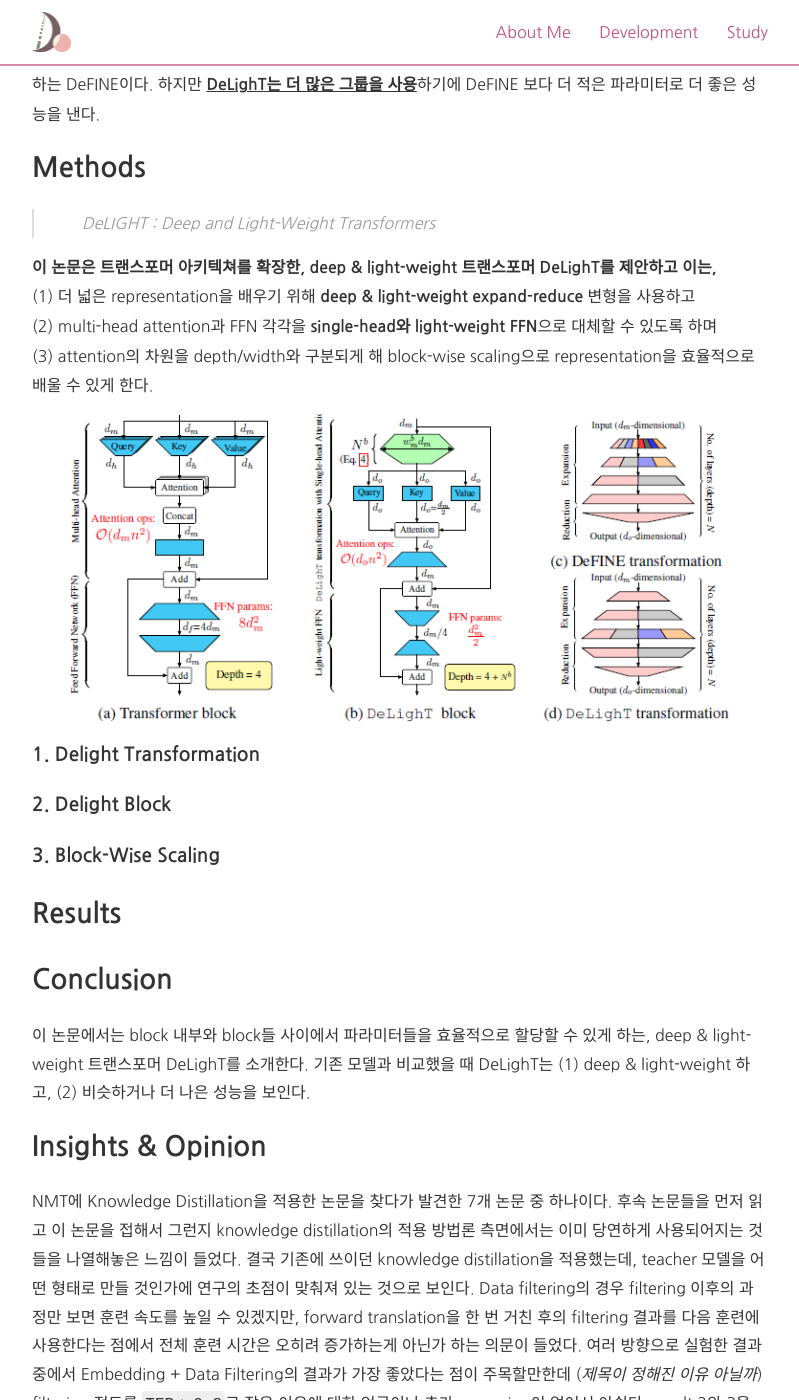
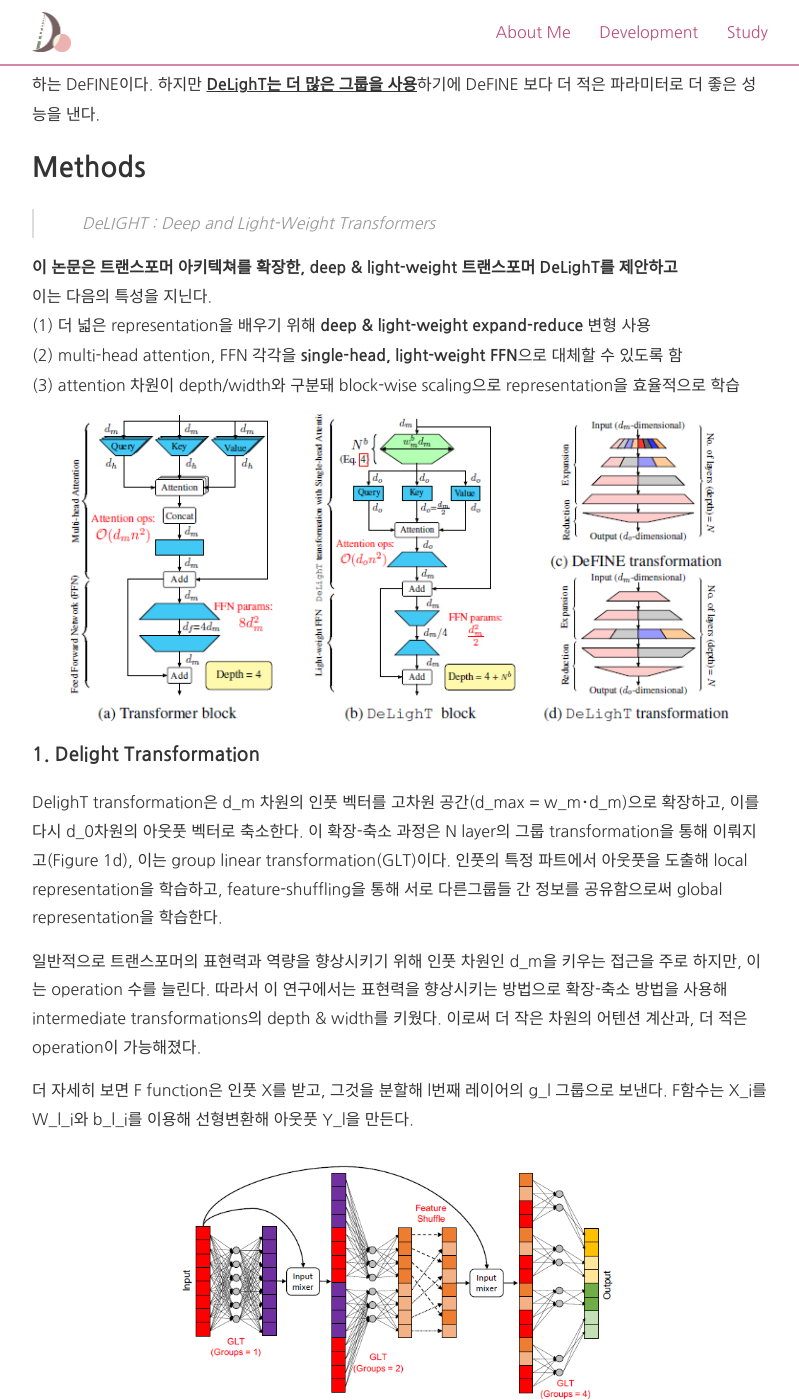
Before and after one commit to doheejin/doheejin.github.io, a Jekyll site: the page built from _posts/2021-03-06-pr-delight-transformer.md, in a window 1280 px wide and 1400 px high, scrolled down 2135 px. Shown: the whole window, without its empty margins (240-1039 px from the left). Built offline with Jekyll 4.4.1, drawn with Linux system fonts in a browser that asks for light colours; nearby versions of some CDN libraries; comment, search, counter and statistics services are not loaded; some of the changed text lies outside the part shown.

Commit message:
add contents to post

```diff
--- a/_posts/2021-03-06-pr-delight-transformer.md
+++ b/_posts/2021-03-06-pr-delight-transformer.md
@@ -46,24 +46,39 @@ sequence model의 발전을 위한 연구들도 많은데, 첫번째는 정확
 ## Methods
 > DeLIGHT : Deep and Light-Weight Transformers
 
-이 논문은 트랜스포머 아키텍쳐를 확장한, deep & light-weight 트랜스포머 DeLighT를 제안하고 이는,
-: (1) 더 넓은 representation을 배우기 위해 **deep & light-weight expand-reduce** 변형을 사용하고
-: (2) multi-head attention과 FFN 각각을 **single-head와 light-weight FFN**으로 대체할 수 있도록 하며
-: (3) attention의 차원을 depth/width와 구분되게 해 block-wise scaling으로 representation을 효율적으로 배울 수 있게 한다.
+이 논문은 트랜스포머 아키텍쳐를 확장한, deep & light-weight 트랜스포머 DeLighT를 제안하고
+: 이는 다음의 특성을 지닌다.
+: (1) 더 넓은 representation을 배우기 위해 **deep & light-weight expand-reduce** 변형 사용
+: (2) multi-head attention, FFN 각각을 **single-head, light-weight FFN**으로 대체할 수 있도록 함
+: (3) attention 차원이 depth/width와 구분돼 block-wise scaling으로 representation을 효율적으로 학습
 
 <img src="/assets/images/delight.PNG" title="delight">
 
 #### 1. Delight Transformation
+DelighT transformation은 d_m 차원의 인풋 벡터를 고차원 공간(d_max = w_m･d_m)으로 확장하고, 이를 다시 d_0차원의 아웃풋 벡터로 축소한다.
+이 확장-축소 과정은 N layer의 그룹 transformation을 통해 이뤄지고(Figure 1d), 이는 group linear transformation(GLT)이다.
+인풋의 특정 파트에서 아웃풋을 도출해 local representation을 학습하고, feature-shuffling을 통해 서로 다른그룹들 간 정보를 공유함으로써 global representation을 학습한다.
+
+일반적으로 트랜스포머의 표현력과 역량을 향상시키기 위해 인풋 차원인 d_m을 키우는 접근을 주로 하지만, 이는 operation 수를 늘린다. 따라서 이 연구에서는 표현력을 향상시키는 방법으로 확장-축소 방법을 사용해 intermediate transformations의 depth & width를 키웠다. 이로써 더 작은 차원의 어텐션 계산과, 더 적은 operation이 가능해졌다.
+
+더 자세히 보면 F function은 인풋 X를 받고, 그것을 분할해 l번째 레이어의 g_l 그룹으로 보낸다. F함수는 X_i를 W_l_i와 b_l_i를 이용해 선형변환해 아웃풋 Y_l을 만든다.
+
+<img src="/assets/images/delight_2.PNG" title="delight_2">
 
 #### 2. Delight Block
+<Figure 1b>를 보면 기존 트랜스포머와 다르게 single-head attention과 light-weight한 FFN을 사용했음을 알 수 있다.
+: 자세한 설명은 논문 참고.
 
 #### 3. Block-Wise Scaling
+더 깊고 넓은 네트워크를 만들기 위해, 이 논문에서는 단순히 모든 블록에 동일한 수의 파라미터를 할당하는 depth나 width wise scaling 대신, block level로 scaling을 했다.
 
-## Results
+<img src="/assets/images/delight_3.PNG" title="delight_3">
+
+## Experiments & Results
+Machine Translation과 Language Modeling 태스크에 적용했다. 결론적으로 두 태스크 모두에서 기존 베이스라인 모델보다 더 적은 파라미터로 비슷하거나 더 뛰어난 성능을 낼 수 있음을 증명해준다. 구체적 setting과 조건은 논문을 통해 확인 가능하다.
 
 ## Conclusion
 이 논문에서는 block 내부와 block들 사이에서 파라미터들을 효율적으로 할당할 수 있게 하는, deep & light-weight 트랜스포머 DeLighT를 소개한다. 기존 모델과 비교했을 때 DeLighT는 (1) deep & light-weight 하고, (2) 비슷하거나 더 나은 성능을 보인다.
 
-
 ## Insights & Opinion
-NMT에 Knowledge Distillation을 적용한 논문을 찾다가 발견한 7개 논문 중 하나이다. 후속 논문들을 먼저 읽고 이 논문을 접해서 그런지 knowledge distillation의 적용 방법론 측면에서는 이미 당연하게 사용되어지는 것들을 나열해놓은 느낌이 들었다. 결국 기존에 쓰이던 knowledge distillation을 적용했는데, teacher 모델을 어떤 형태로 만들 것인가에 연구의 초점이 맞춰져 있는 것으로 보인다. Data filtering의 경우 filtering 이후의 과정만 보면 훈련 속도를 높일 수 있겠지만, forward translation을 한 번 거친 후의 filtering 결과를 다음 훈련에 사용한다는 점에서 전체 훈련 시간은 오히려 증가하는게 아닌가 하는 의문이 들었다. 여러 방향으로 실험한 결과 중에서 Embedding + Data Filtering의 결과가 가장 좋았다는 점이 주목할만한데 (<em>제목이 정해진 이유 아닐까</em>) filtering 정도를 `TER<=0.8`로 잡은 이유에 대한 언급이나 추가 reasoning이 없어서 아쉽다. result 2와 3을 비교한 부분에서는 역시 대부분의 연구에서 highest log probabilities를 기준으로 잡는 것에는 그럴만한 이유가 있구나 하는 생각이 들었지만, 다른 기준을 목표로 훈련시켜 보는 것도 하나의 trial 이 될 수 있다는 것을 배웠다.
+트랜스포머 모델을 변형하기 위한 기존의 여러 시도들이 **'어떤 조각을 어떻게 바꿔 끼워 구조를 바꿀지'**에 초점을 두었다면, 이 논문은 **기본 구조를 유지하되 각 구성요소들을 변형**시켰다는 점에서 차별점이 있다. 저자들이 풀고자 하는 문제는 <em>기존 트랜스포머 모델의 성능을 올리기 위해 단순히 depth나 width를 늘렸을 때 파라미터수 & 연산량이 증가하고 성능은 막상 크게 증가하지 않는 현상</em>이다. 이 문제를 해결하기 위해 **deep & light-weight transformer**인 DelighT를 제안한다. 어떤 방식으로 deep한지, 왜 light-weight인지를 살펴보면 그 구체적 방법론을 알 수 있다. 우선 **deep** 한 모델을 만들기 위해 확장-축소(expand-reduce) 변형을 사용했고(여기서 이용한 것이 GLT & block-wise scaling), 모델을 **light-weight** 하게 만들기 위해 multi-head를 single-head로, FFN을 light-weight FFN으로 대체했다. 결과를 보았을 때, 훨씬 적은 파라미터로 동일하거나 더 좋은 성능을 낼 수 있다는 것이 확연히 보였지만 훈련 시간이나 속도에 대한 언급은 없어 아쉬웠다. 따라서 DelighT 모델을 사용해 직접 실험을 해봐야겠다는 생각이 들었다. 이 DelighT 모델도 기존의 트랜스포머 모델처럼 다른 조각을 끼워맞추거나 빼거나 하는 식으로 추가 변형이 가능 할 것 같다는 점에서 확장성이 있을 듯 하다.
```
Also changed, not shown: assets/images/delight_2.PNG (added), assets/images/delight_3.PNG (added).
